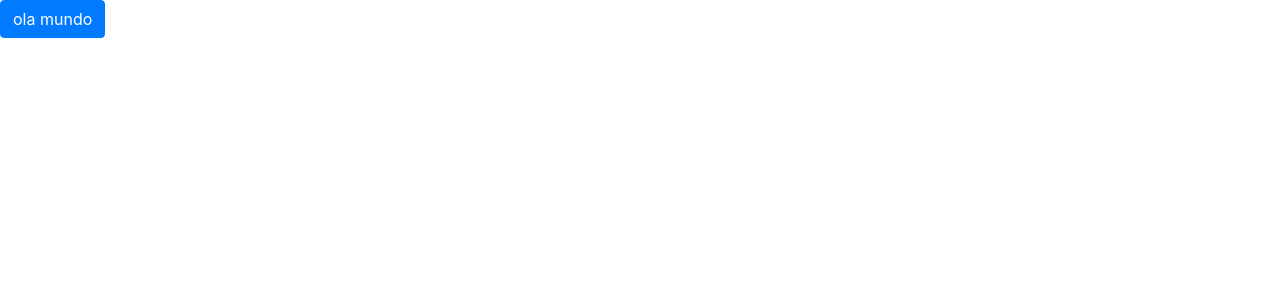
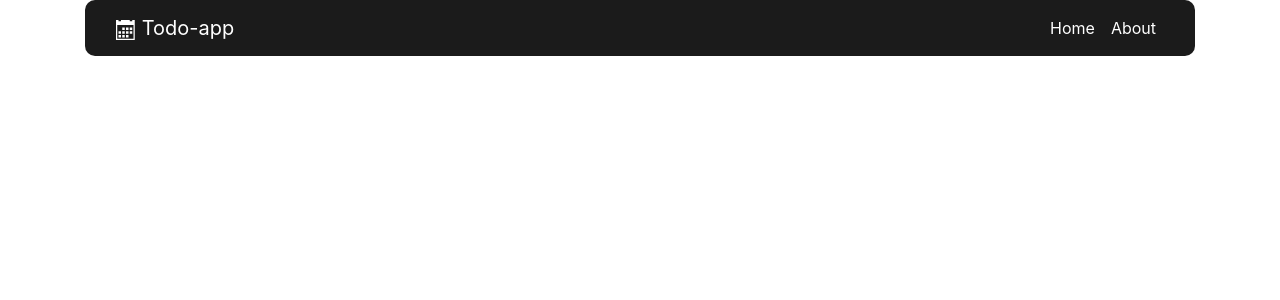
Before and after one commit to ribeirodavi04/todo-app, a React (Create React App) app in the folder frontend/todo-app-react/: page / in a window 1280 px wide. Shown: the top 300 px of the page. Built offline with nearby package versions, Linux system fonts and the light colour scheme.

Commit message:
Navbar e rotas implementados

```diff
--- a/frontend/todo-app-react/package.json
+++ b/frontend/todo-app-react/package.json
@@ -10,6 +10,7 @@
     "react": "^17.0.2",
     "react-bootstrap": "^1.6.1",
     "react-dom": "^17.0.2",
+    "react-icons": "^4.2.0",
     "react-router-dom": "^5.2.0",
     "react-scripts": "4.0.3",
     "web-vitals": "^1.1.2"
--- a/frontend/todo-app-react/src/App.js
+++ b/frontend/todo-app-react/src/App.js
@@ -1,10 +1,10 @@
 import './App.css';
-import { Button } from 'react-bootstrap';
+import Routes from './components/Routes';
 
 function App() {
   return (
     <div className="App">
-      <Button>ola mundo</Button>
+      <Routes />
     </div>
   );
 }
--- /dev/null
+++ b/frontend/todo-app-react/src/components/NavbarCmp/index.jsx
@@ -0,0 +1,31 @@
+import React from 'react';
+import { Container, Nav, Navbar } from 'react-bootstrap';
+import { ImCalendar } from "react-icons/im";
+import { Link } from 'react-router-dom'
+import './style.css';
+
+const NavbarCmp = () => {
+    return (
+        <div className="navCmp">
+            <Container>
+                <Navbar expand= "lg" variant="dark" className="navbarclass">
+                    <Container>
+                        <Navbar.Brand href="/home">
+                            <span><ImCalendar /> Todo-app</span>
+                        </Navbar.Brand>
+                        <Navbar.Toggle aria-controls="navmain" />
+                        <Navbar.Collapse id="navmain">
+                            <Nav className="ml-auto">
+                                <Nav.Link><Link to="/">Home</Link></Nav.Link>
+                                <Nav.Link><Link to="/">About</Link></Nav.Link>
+                            </Nav>
+                        </Navbar.Collapse>
+                    </Container>
+                </Navbar>
+            </Container>
+
+        </div>
+    );
+};
+
+export default NavbarCmp;
--- /dev/null
+++ b/frontend/todo-app-react/src/components/NavbarCmp/style.css
@@ -0,0 +1,12 @@
+.navbarclass{
+    border-radius: 10px ;
+    background-color: rgb(27, 27, 27);
+    padding: 20px 15px 20px 15px;
+}
+.navbarclass a{
+    color: white;
+}
+.navbarclass a:hover{
+    color: white;
+    text-decoration: none;
+}
--- /dev/null
+++ b/frontend/todo-app-react/src/components/Routes/index.js
@@ -0,0 +1,21 @@
+import React from 'react';
+import { Route, Switch, BrowserRouter } from 'react-router-dom';
+import NavbarCmp from '../NavbarCmp';
+const Routes = () => {
+    return (
+        <BrowserRouter>
+            <NavbarCmp/>
+            <Switch>
+                <Route path="/about">
+
+                </Route>
+                <Route path="/">
+
+                </Route>
+            </Switch>
+        </BrowserRouter>
+
+    );
+};
+
+export default Routes;
```
Also changed, not shown: 2 other files (tests, documents, lock files or other folders).
